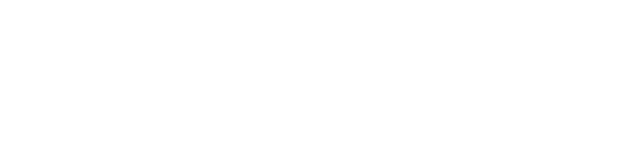
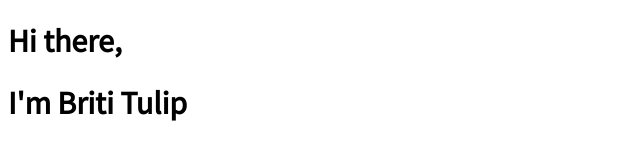
Before and after one commit to Mohammed-Ali-Khan/portfolio-of-tulip, a plain HTML site: page index.html in a window 1280 px wide. Shown: the whole page, without its empty margins (0-640 px from the left). Drawn offline with Linux system fonts and the light colour scheme.

Commit message:
Added a new font for the body.

```diff
--- a/index.html
+++ b/index.html
@@ -1,13 +1,22 @@
 <!DOCTYPE html>
 <html lang="en">
+
 <head>
     <meta charset="UTF-8">
     <meta http-equiv="X-UA-Compatible" content="IE=edge">
     <meta name="viewport" content="width=device-width, initial-scale=1.0">
     <title>Briti Tulip</title>
+    <link rel="preconnect" href="https://fonts.googleapis.com">
+    <link rel="preconnect" href="https://fonts.gstatic.com" crossorigin>
+    <link href="https://fonts.googleapis.com/css2?family=Source+Sans+Pro&display=swap" rel="stylesheet">
     <link rel="stylesheet" href="style.css">
 </head>
+
 <body>
 
+    <h1>Hi there,</h1>
+    <h1>I'm Briti Tulip</h1>
+
 </body>
+
 </html>
--- a/style.css
+++ b/style.css
@@ -0,0 +1,3 @@
+body{
+    font-family: 'Source Sans Pro', sans-serif;
+}
```
Also changed, not shown: images/dream-background.png (added), images/exp-background.png (added), images/page-top-banner.png (added), images/profile-picture.png (added).
